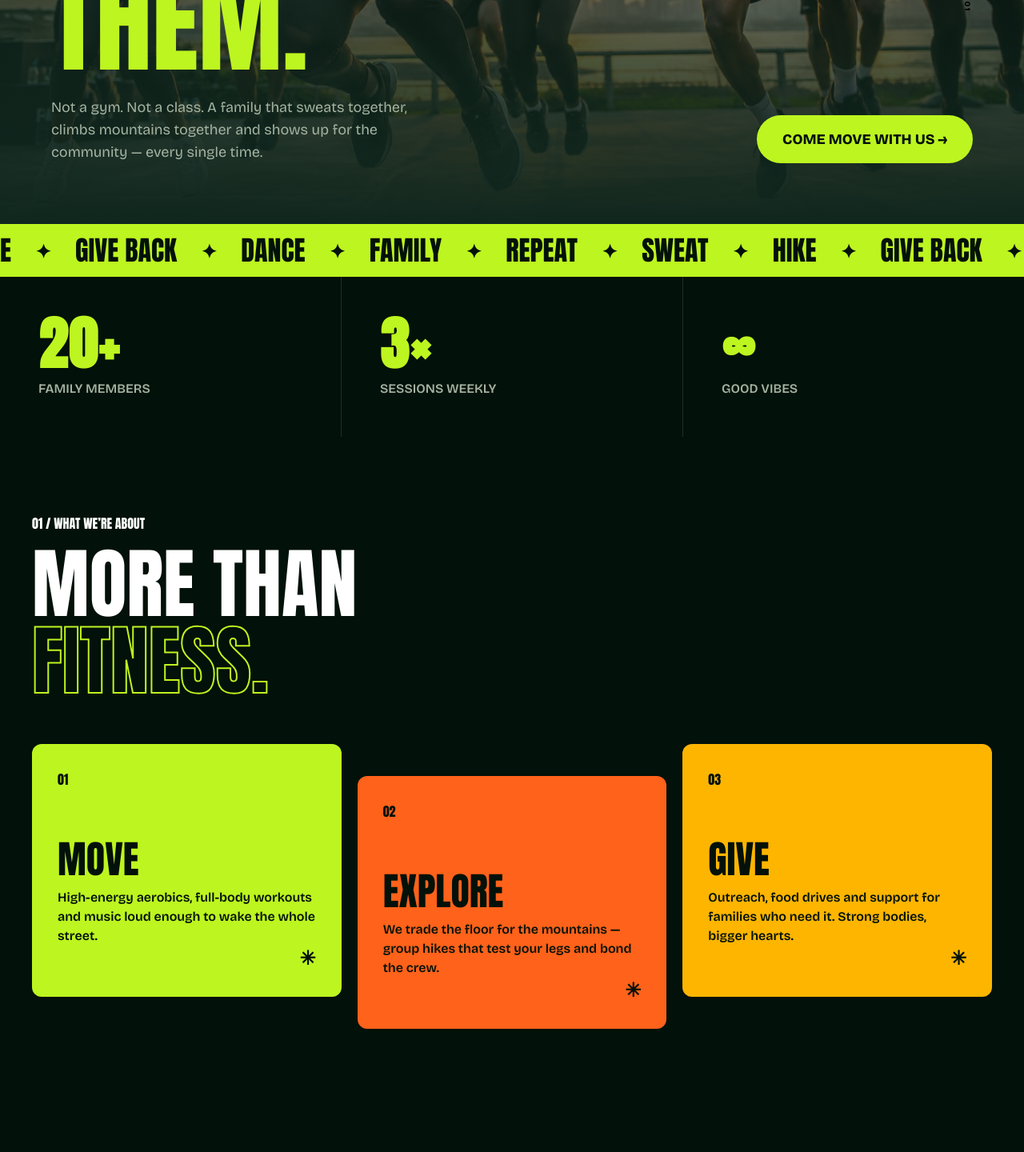
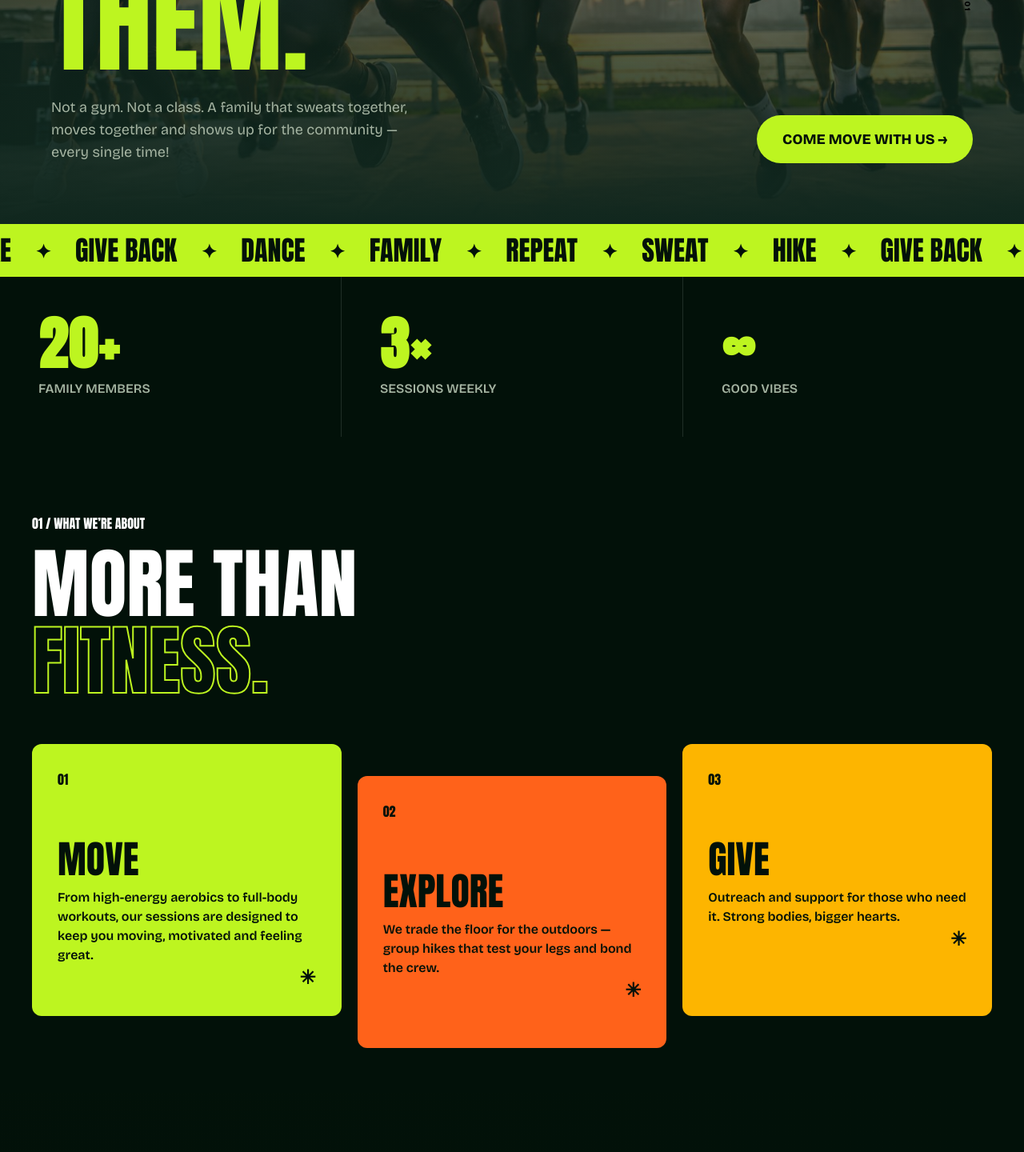
Before and after one commit to EghosaOrdia/deglamouraerobics, a React (Vite) app: page / in a window 1280 px wide. Shown: the part 520-1960 px from the top of the page at 80% size. Built offline with nearby package versions, Linux system fonts and the light colour scheme.

Commit message:
fix: update Open Graph and Twitter image URLs to use the correct domain; replace charity image with video in Landing component

```diff
--- a/index.html
+++ b/index.html
@@ -12,7 +12,7 @@
     />
     <meta
       property="og:image"
-      content="https://deglamouraerobics.vercel.app/og-image.png"
+      content="https://deglamouraerobics.com/og-image.png"
     />
     <meta property="og:url" content="https://deglamouraerobics.com" />
     <meta property="og:type" content="website" />
@@ -25,7 +25,7 @@
     />
     <meta
       name="twitter:image"
-      content="https://deglamouraerobics.vercel.app/og-image.png"
+      content="https://deglamouraerobics.com/og-image.png"
     />
     <title>De-Glamour Aerobics & Fitness hub</title>
   </head>
--- a/src/pages/Landing.jsx
+++ b/src/pages/Landing.jsx
@@ -1,24 +1,24 @@
 import hero from "../assets/hero.jpg";
 import hikeImg from "../assets/hikeFlyer.jpeg";
-import charity from "../assets/charity.jpg";
+import { MEDIA } from "../lib/constants";
 
 const facebook = "https://www.facebook.com/profile.php?id=61591570243945";
 const activities = [
   {
     title: "Move",
-    text: "High-energy aerobics, full-body workouts and music loud enough to wake the whole street.",
+    text: "From high-energy aerobics to full-body workouts, our sessions are designed to keep you moving, motivated and feeling great.",
     styles:
       "bg-primary text-primary-foreground rounded-xl p-8 transition hover:-translate-y-2 ",
   },
   {
     title: "Explore",
-    text: "We trade the floor for the mountains — group hikes that test your legs and bond the crew.",
+    text: "We trade the floor for the outdoors — group hikes that test your legs and bond the crew.",
     styles:
       "bg-secondary text-secondary-foreground rounded-xl p-8 transition hover:-translate-y-2 md:translate-y-10",
   },
   {
     title: "Give",
-    text: "Outreach, food drives and support for families who need it. Strong bodies, bigger hearts.",
+    text: "Outreach and support for those who need it. Strong bodies, bigger hearts.",
     styles:
       "bg-accent text-accent-foreground rounded-xl p-8 transition hover:-translate-y-2 ",
   },
@@ -74,20 +74,19 @@ export default function App() {
           <p className="mb-4 inline-block -rotate-2 rounded-full bg-secondary px-4 py-1 text-sm font-extrabold uppercase text-secondary-foreground">
             Suleja's loudest fitness family
           </p>
-          <h1 className="font-anton text-white font-anton text-[18vw] uppercase leading-[0.85] md:text-[11vw]">
+          <h1 className="font-anton text-white text-[18vw] uppercase leading-[0.85] md:text-[11vw]">
             We are
             <br />
             <span className="text-primary">them.</span>
           </h1>
           <div className="mt-8 flex flex-col gap-6 md:flex-row md:items-end md:justify-between font-bricolage-grotesque">
             <p className="max-w-md text-lg text-muted-foreground">
-              Not a gym. Not a class. A family that sweats together, climbs
-              mountains together and shows up for the community — every single
-              time.
+              Not a gym. Not a class. A family that sweats together, moves
+              together and shows up for the community — every single time!
             </p>
             <a
               className="w-fit rounded-full bg-primary px-8 py-4 text-lg font-extrabold uppercase text-primary-foreground shadow-[0_0_40px_-5px_#bdf520)] transition hover:scale-105"
-              href="#join"
+              href={facebook}
             >
               Come move with us <span aria-hidden="true">→</span>
             </a>
@@ -194,12 +193,14 @@ export default function App() {
         id="charity"
       >
         <div className="relative">
-          <img
-            src={charity}
-            alt="De-glamour members sharing food packages during a community outreach"
-            loading="lazy"
+          <video
+            src={MEDIA.charity}
+            muted
+            autoPlay
+            loop
             className="aspect-square w-full -rotate-2 rounded-2xl object-cover"
           />
+
           <div className="absolute -bottom-6 -right-2 rotate-3 rounded-2xl bg-primary px-6 py-4 font-anton text-2xl uppercase text-primary-foreground md:-right-6">
             Big community.
             <br />
```
Also changed, not shown: 1 other file (tests, documents, lock files or other folders).
